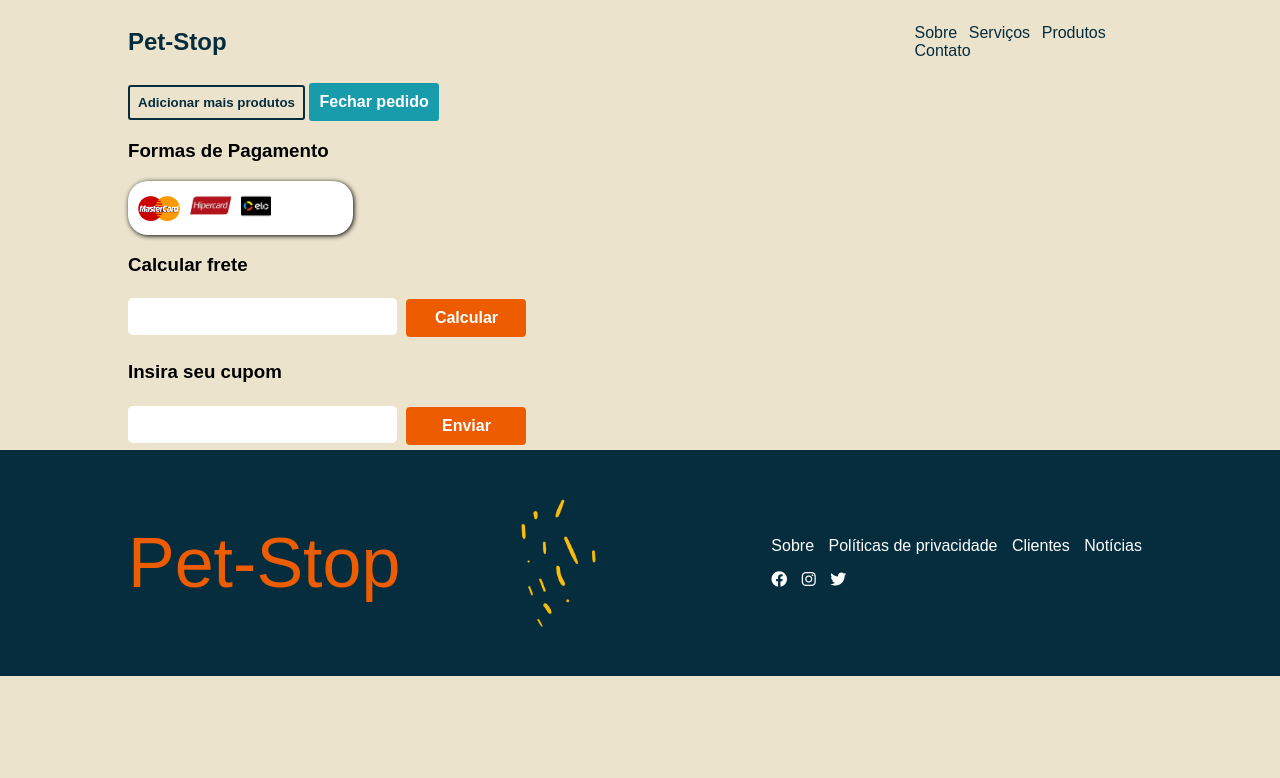
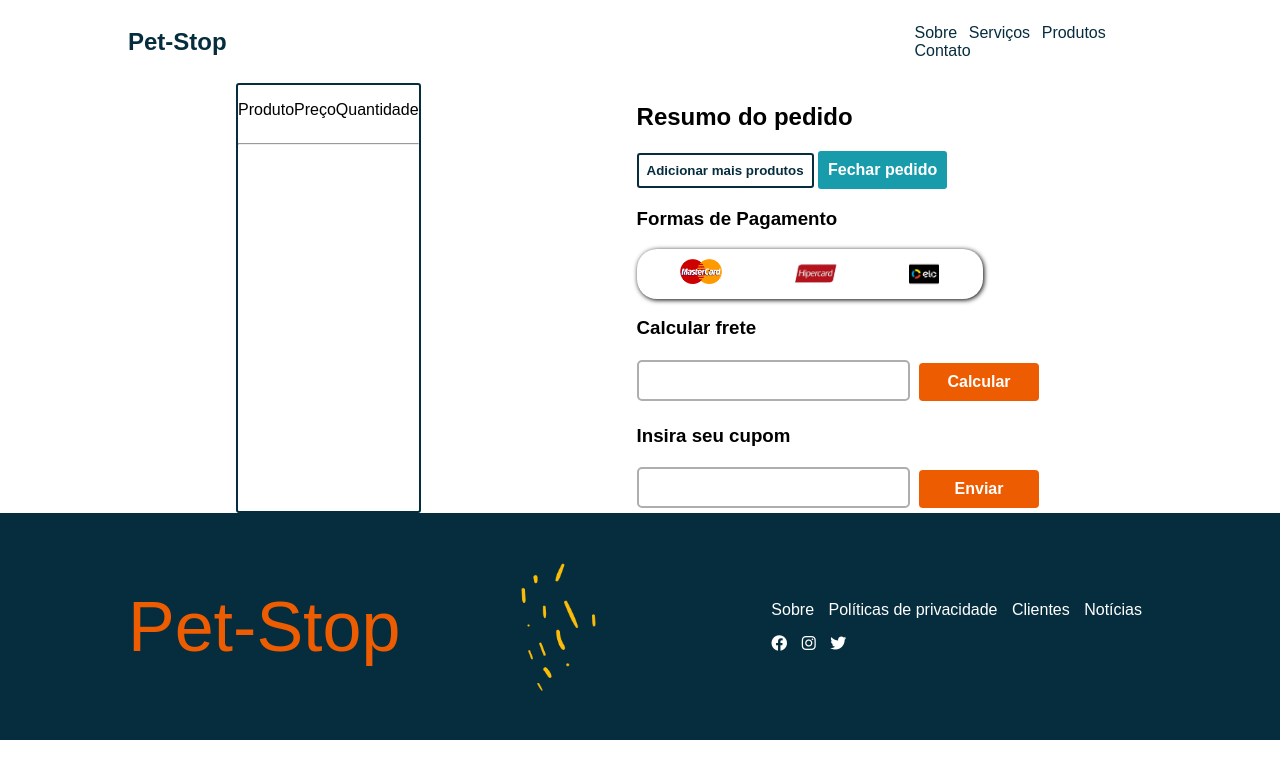
Before and after one commit to as1lo/petshop-landing-page-, a plain HTML site: page checkout.html in a window 1280 px wide. Drawn offline with Linux system fonts and the light colour scheme.

Commit message:
novos checkout

```diff
--- a/checkout-style/main.css
+++ b/checkout-style/main.css
@@ -1,40 +1,48 @@
-main{
+main {
   padding-right: 10%;
   padding-left: 10%;
   justify-content: space-around;
+  display: flex;
 }
 
+main input {
+  border: 2px solid rgb(175, 174, 174);
+  border-radius: 5px;
+  height: 35px;
+  color: black;
+  font-size: 20px;
 
-#grid-pagamento{
+}
+
+main input:focus {
+
+}
+
+#inicio-grid-lista-produtos{
+  display: flex;
+  list-style-type: none;
+  padding-right: 5%;
+}
+#inicio-grid-lista-produtos li{
+  padding-right: 5%;
+}
+#lista-produtos {
+  border: 2px solid #062d3e;
+  border-radius: 3px;
+}
+
+#grid-pagamento {
   padding: 10px;
   background-color: white;
   border-radius: 20px;
   box-shadow: 1px 1px 5px;
-    width: 20%;
+  width: 80%;
   justify-content: space-around;
+  display: flex;
 }
 
-
-
-main input{
-    border: none;
-    border-radius: 5px;
-    height: 35px;
-    color: black;
-    font-size: 20px;
-}
-
-main input:focus{
-
-}
-
-
-
-
-
-
-#btn-fechar{
-    background-color: #189CAB;
+#btn-fechar {
+  background-color: #189cab;
   border: none;
   color: white;
   padding: 10px;
@@ -42,9 +50,8 @@ main input:focus{
   font-size: 16px;
   font-weight: bold;
   cursor: pointer;
-    transition:  transform 0.4s ease;
+  transition: transform 0.4s ease;
 }
-
 
 #btn-fechar:hover {
   color: white;
@@ -53,30 +60,26 @@ main input:focus{
   transform: scale(1.1);
 }
 
-
 #btn-fechar:active {
   transform: scale(0.98);
 }
 
-
-#btn-add{
+#btn-add {
   background-color: transparent;
   padding: 8px;
   border-radius: 3px;
-    color: #062D3E;
+  color: #062d3e;
   cursor: pointer;
-    border: 2px solid #062D3E;
+  border: 2px solid #062d3e;
   font-weight: bold;
-
 }
-
 
 .button {
   display: inline-block;
   border-radius: 4px;
-    background-color: #ED5C01;
+  background-color: #ed5c01;
   border: none;
-    color: #FFFFFF;
+  color: #ffffff;
   text-align: center;
   font-size: 16px;
   padding: 10px;
@@ -95,7 +98,7 @@ main input:focus{
 }
 
 .button span:after {
-    content: '\00bb';
+  content: "\00bb";
   position: absolute;
   opacity: 0;
   top: 0;
--- a/checkout.html
+++ b/checkout.html
@@ -27,14 +27,51 @@
     </header>
 
     <main>
-        <div id="lista-produtos">
+        <section id="lista-produtos">
 
-        </div>
+            <div id="inicio-grid-lista-produtos">
+                <p>
+                    Produto
+                </p>
+                <p>
+                    Preço
+                </p>
+                <p>
+                    Quantidade
+                </p>
+            </div>
 
-        <div id="area-pedido">
-            <div id="resumo-pedido">
+
+            <hr>
+
+            <div classe="subtotal-entrega-total">
 
             </div>
+
+            <div classe="subtotal-entrega-total">
+
+            </div>
+
+            <div  classe="subtotal-entrega-total">
+
+            </div>
+        </section>
+
+        <section id="area-pedido">
+            <section id="resumo-pedido">
+                <h2>Resumo do pedido</h2>
+                <div classe="subtotal-entrega-total">
+
+                </div>
+
+                <div classe="subtotal-entrega-total">
+
+                </div>
+
+                <div  classe="subtotal-entrega-total">
+
+                </div>
+            </section>
 
             <div id="btn-pedidos">
                 <button id="btn-add">Adicionar mais produtos</button>
@@ -76,7 +113,7 @@
                     </form>
                 </div>
             </div>
-        </div>
+        </section>
     </main>
 
     <footer>
--- a/style/body.css
+++ b/style/body.css
@@ -1,6 +1,6 @@
 body {
     margin: 0;
-    background-color: #EBE3CC;
+
     display: flex;
     min-width: 100vh;
     flex-direction: column;
```
Also changed, not shown: style/principal.css (line endings or trailing spaces). Lines whose indentation alone changed are shown as unchanged.
